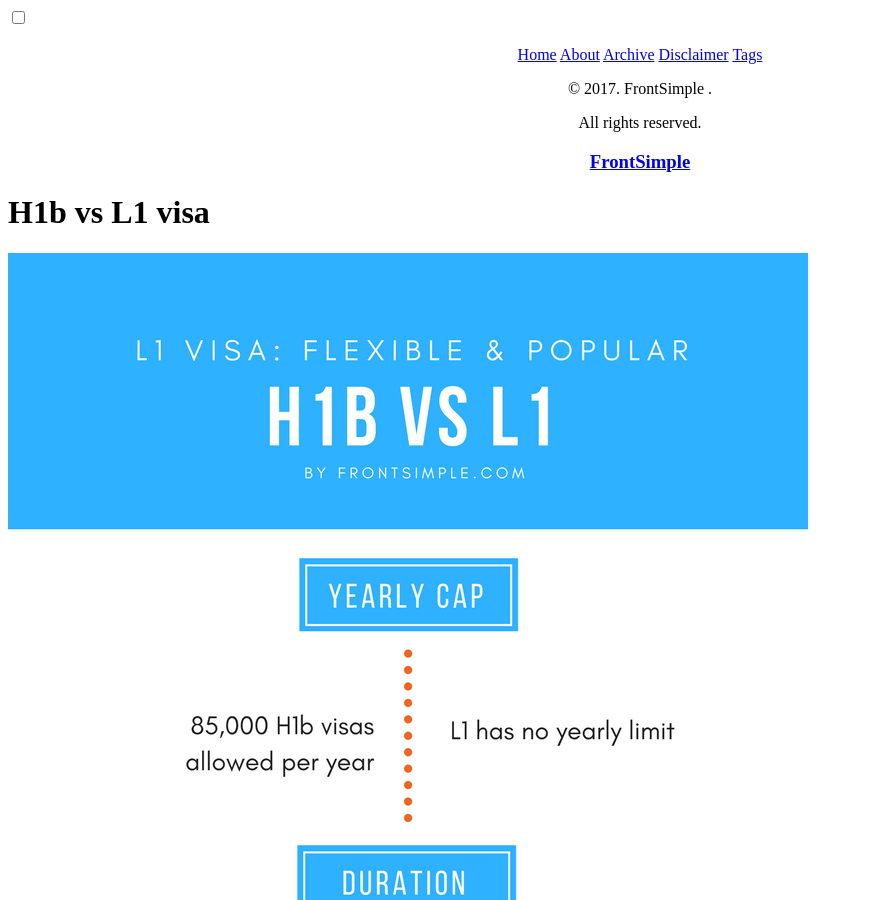
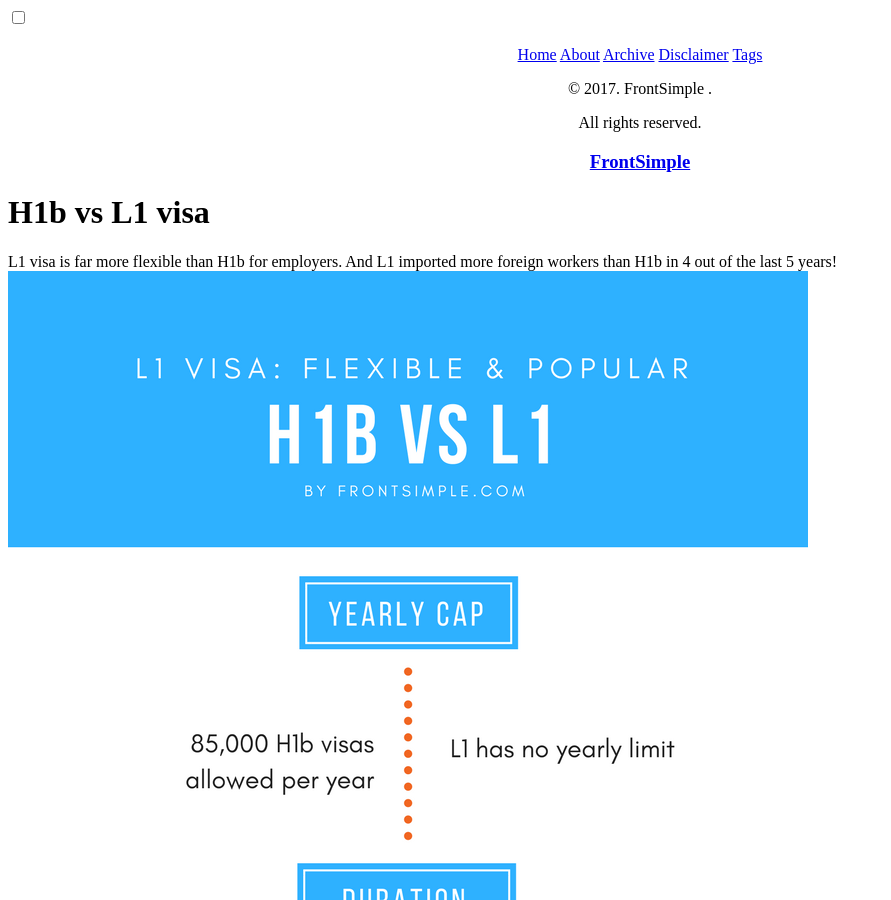
Before and after one commit to gitforwork2/gitforwork.github.io, a Jekyll site: the page built from _posts/2017-1-17-H1b-vs-L1-infographic.md, in a window 1280 px wide and 900 px high. Shown: the whole window, without its empty margins (0-891 px from the left). Built offline with Jekyll 4.4.1, drawn with Linux system fonts in a browser that asks for light colours; comment, search, counter and statistics services are not loaded.

Commit message:
New page layout post l1vs h1

```diff
--- a/_posts/2017-1-17-H1b-vs-L1-infrographic.md
+++ b/_posts/2017-1-17-H1b-vs-L1-infographic.md
@@ -6,5 +6,6 @@ tags: H1b L1
 comments: true
 description: H1b and L1 visa comparison infographic
 ---
+L1 visa is far more flexible than H1b for employers. And L1 imported more foreign workers than H1b in 4 out of the last 5 years!
 ![L1 vs H1b](/assets/images/posts/H1b-vs-L1-infographic-v1.0.png)
 The graph is plotted using publicly released [USCIS data](https://travel.state.gov/content/dam/visas/Statistics/AnnualReports/FY2015AnnualReport/FY15AnnualReport-TableXVIB.pdf)
```
